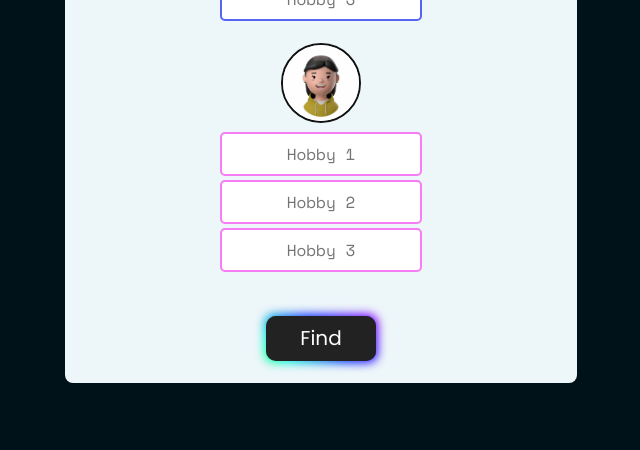
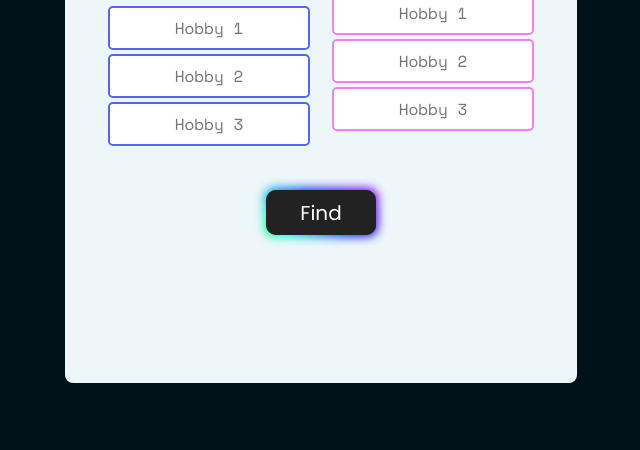
Before and after one commit to sayyidmahaboob/Hobbies-Matcher, a plain HTML site: page index.html in a window 1280 px wide. Shown: the part 350-800 px from the top of the page, without its empty margins (319-959 px from the left). Drawn offline with nearby package versions, Linux system fonts and the light colour scheme.

Commit message:
added a container for child items

```diff
--- a/index.html
+++ b/index.html
@@ -13,6 +13,7 @@
 <body>
     <div class="container">
         <h1>सामान्य शौक</h1>
+        <div class="profiles">
             <div class="boy">
                 <span class="boyI">
                     <img src=" /boy.webp" alt="image of a boy" width="80spx" height="80px">
@@ -28,6 +29,7 @@
                 <input id="b0" type="text" class="css-input2" placeholder="Hobby 1" />
                 <input id="b1" type="text" class="css-input2" placeholder="Hobby 2" />
                 <input id="b2" type="text" class="css-input2" placeholder="Hobby 3" />
+            </div>
         </div>
 
         <span class="results" readonly>
--- a/style.css
+++ b/style.css
@@ -190,3 +190,7 @@ img {
   border-radius: 50%;
   border: #111 solid 2px;
 }
+
+.profiles{
+  display: flex;
+}
```
Lines whose indentation alone changed are shown as unchanged.
